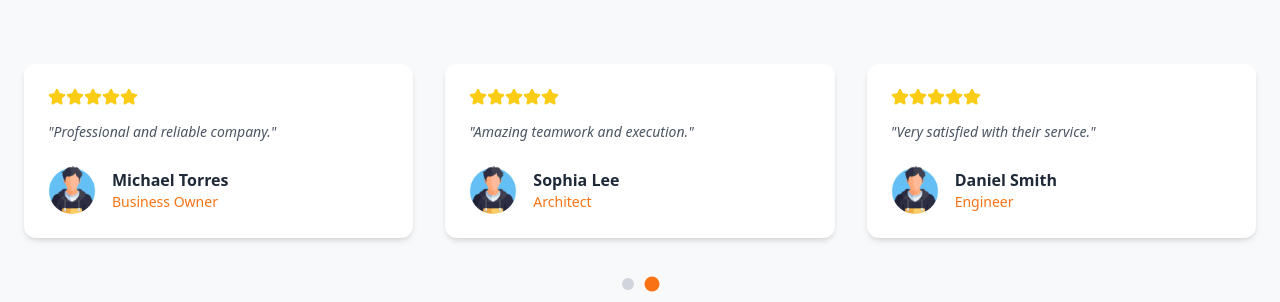
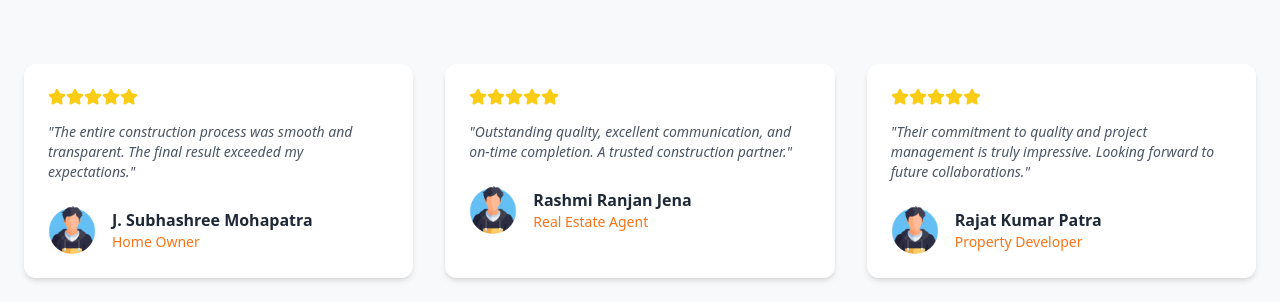
Before and after one commit to firozmdtabish04/lyfetech, a React (Vite) app: page /OfficeBearers in a window 1280 px wide. Shown: the part 3642-3944 px from the top of the page. Built offline with nearby package versions, Linux system fonts and the light colour scheme.

Commit message:
Watermark

```diff
--- a/src/pages/officebearers/ClientTestimonials.jsx
+++ b/src/pages/officebearers/ClientTestimonials.jsx
@@ -6,45 +6,45 @@ import avatar from "../../assets/avatar.png";
 export default function ClientTestimonials() {
   const testimonials = [
     {
-      name: "Olivia Nguyen",
-      role: "Real Estate Agent",
+      name: "Amiya Kanta Das",
+      role: "Electrical Contractor",
       image: avatar,
-      text: "Excellent service and professional team.",
+      text: "Exceptional workmanship and timely project delivery. Their professionalism and technical expertise exceeded our expectations.",
       rating: 5,
     },
     {
-      name: "James Harrison",
-      role: "Property Developer",
+      name: "Amulya Kumar Das",
+      role: "Architect",
       image: avatar,
-      text: "Highly recommend their construction expertise.",
+      text: "A highly skilled team that delivers quality construction with excellent attention to detail and design execution.",
       rating: 5,
     },
     {
-      name: "Rebecca Collins",
-      role: "Homeowner",
+      name: "Saroj Kumar Khuntia",
+      role: "Engineer",
       image: avatar,
-      text: "Delivered project on time with great quality.",
+      text: "Reliable engineering solutions backed by experienced professionals. I highly recommend their services.",
       rating: 5,
     },
     {
-      name: "Michael Torres",
-      role: "Business Owner",
+      name: "J. Subhashree Mohapatra",
+      role: "Home Owner",
       image: avatar,
-      text: "Professional and reliable company.",
+      text: "The entire construction process was smooth and transparent. The final result exceeded my expectations.",
       rating: 5,
     },
     {
-      name: "Sophia Lee",
-      role: "Architect",
+      name: "Rashmi Ranjan Jena",
+      role: "Real Estate Agent",
       image: avatar,
-      text: "Amazing teamwork and execution.",
+      text: "Outstanding quality, excellent communication, and on-time completion. A trusted construction partner.",
       rating: 5,
     },
     {
-      name: "Daniel Smith",
-      role: "Engineer",
+      name: "Rajat Kumar Patra",
+      role: "Property Developer",
       image: avatar,
-      text: "Very satisfied with their service.",
+      text: "Their commitment to quality and project management is truly impressive. Looking forward to future collaborations.",
       rating: 5,
     },
   ];
```
